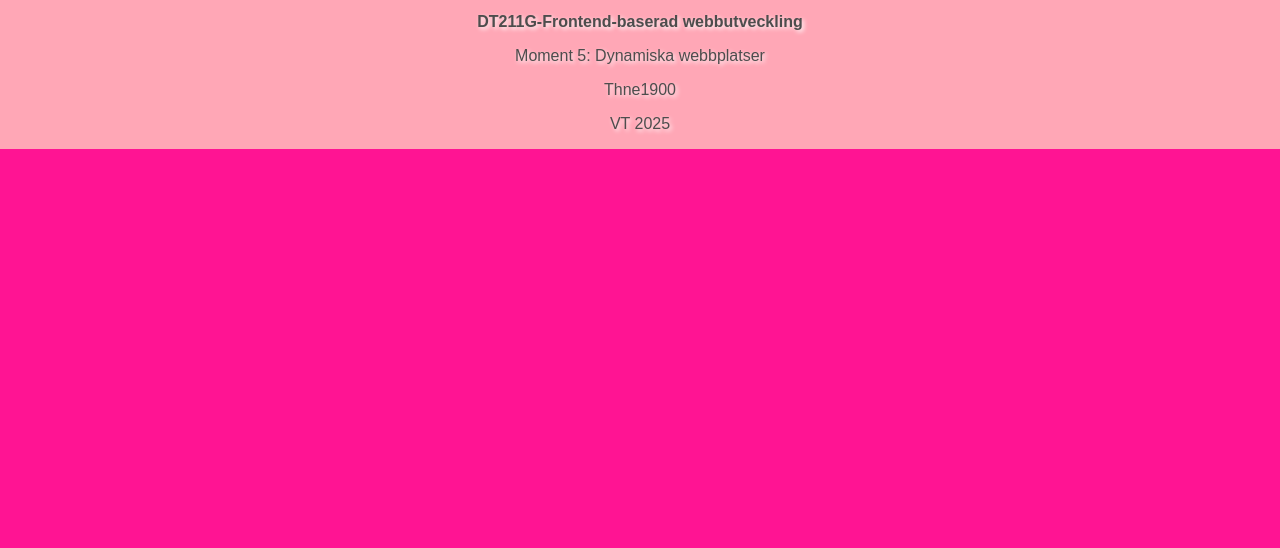
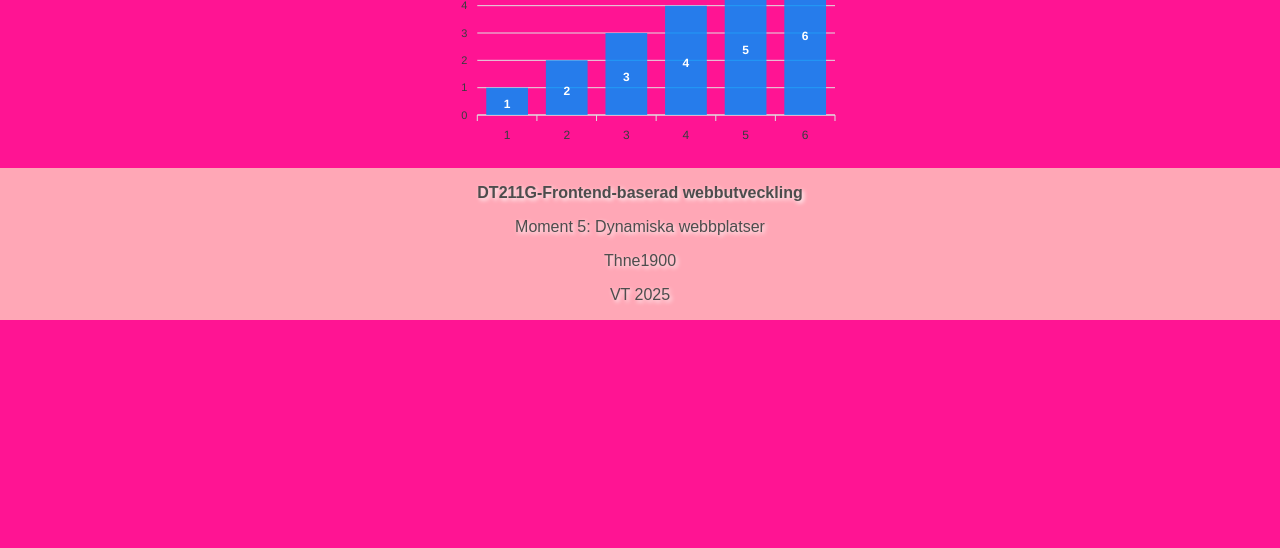
Before and after one commit to thne1900/moment5-dynamiska-webbplatser, a website built with Parcel: page src/diagram.html in a window 1280 px wide. Shown: the part 252-800 px from the top of the page. Built offline with nearby package versions, Linux system fonts and the light colour scheme.

Commit message:
Gjort ny js-fil, testade så att ett diagram kunde skrivas ut efter installation av apexCharts.

```diff
--- a/src/diagram.html
+++ b/src/diagram.html
@@ -6,7 +6,8 @@
 <meta name="description" content="Webbplatsens undersida, innehållande ett diagram"><!--keywords for search engines-->
 <link rel="stylesheet" href="styles/main.scss"><!--Link to the page's scss file-->
 <title>Diagram</title>
-<script src="js/main.js" type="module"></script><!--Linked javascript file-->
+<script src="js/apexcharts.js" type="module"></script><!--Linked javascript file-->
+<script src="https://cdn.jsdelivr.net/npm/apexcharts"></script>
 </head>
 <body>
 <header id="header">
--- /dev/null
+++ b/src/js/apexcharts.js
@@ -0,0 +1,25 @@
+/*Javascript ApexCharts*/
+"use strict";
+
+    let options= {
+        chart: {
+            type:"bar"
+        },
+        series:[{
+            name:"Totalt sökantal",
+            data: [1,2,3,4,5,6]
+        }],
+        xaxis: {
+            categories:[1,2,3,4,5,6]
+        },
+        title: {
+            text:"De 6 mest sökta kurserna på Mittuniversitetet HT24",
+            align: "center",
+            style: {
+                fontSize:"16px",
+                color: "white",
+            }
+        }
+    }
+    let chart= new ApexCharts (document.querySelector("#chart"), options)
+    chart.render()
```
Also changed, not shown: src/js/main.js (line endings or trailing spaces).
